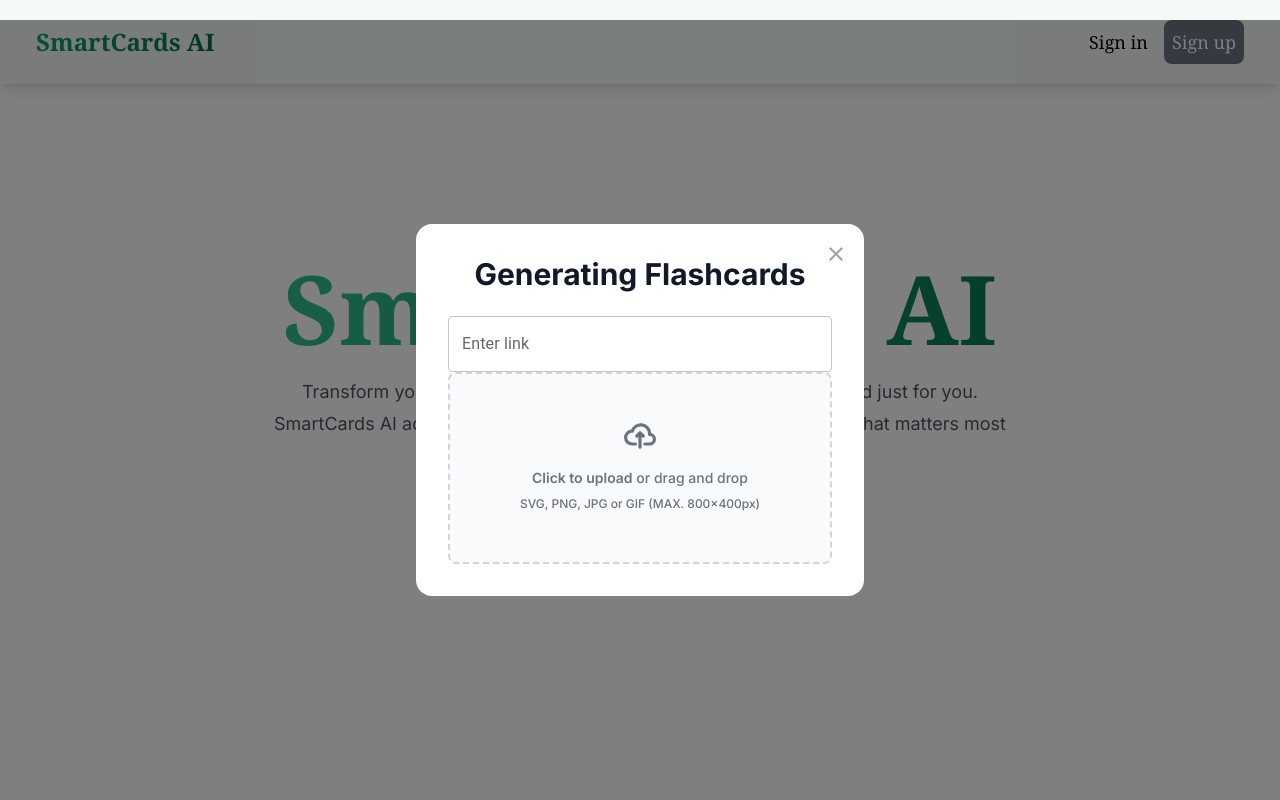
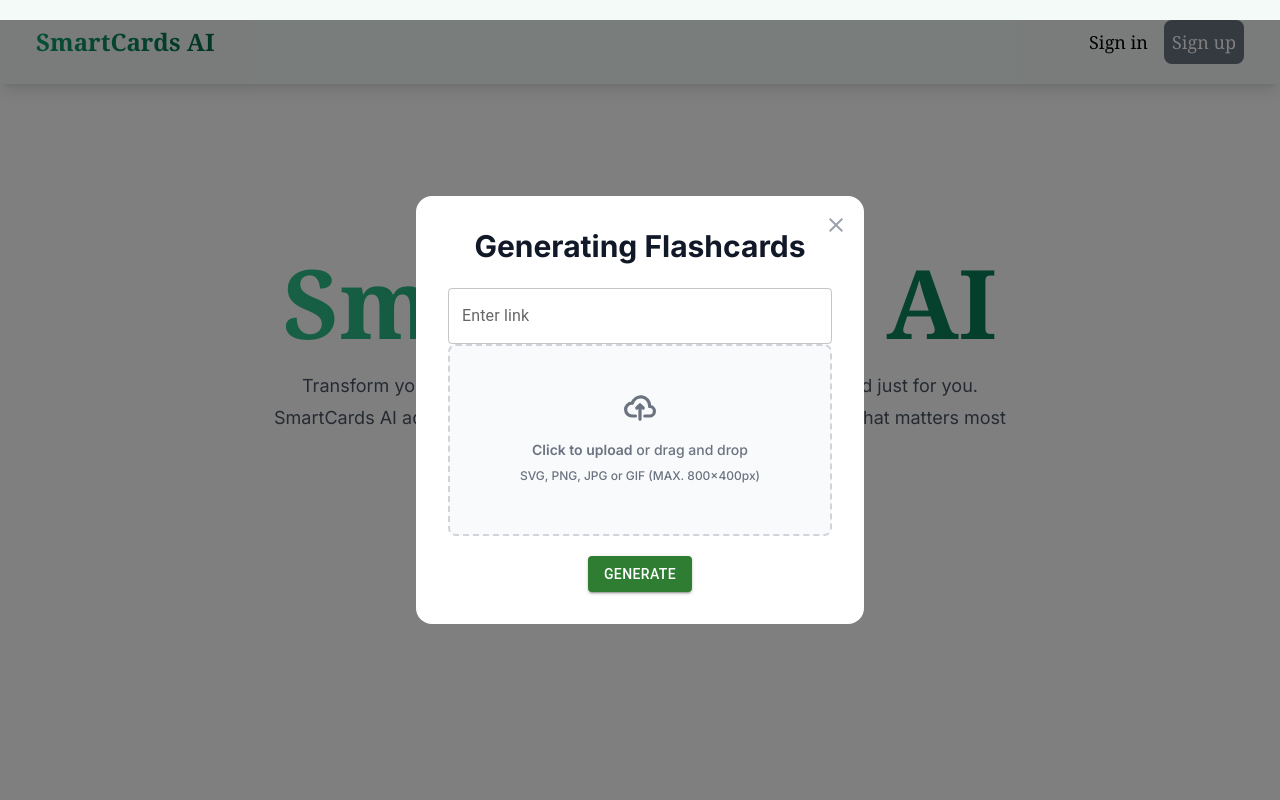
Before and after one commit to hamza24v/smart-cards-ai, a Next.js app: page / in a window 1280 px wide. Both pictures are taken after a click on the button "Generate Cards". Shown: the top 800 px of the page. Built offline with nearby package versions, Linux system fonts and the light colour scheme; no server answers.

Commit message:
enhanced

```diff
--- a/app/components/ContentUploader.jsx
+++ b/app/components/ContentUploader.jsx
@@ -1,10 +1,10 @@
-"use client"
-import React from "react";
+"use client";
+import React, { useState } from "react";
 import { FileInput, Label } from "flowbite-react";
 import TextField from "@mui/material/TextField";
 import CloseIcon from "@mui/icons-material/Close";
 import ClickAwayListener from "@mui/material/ClickAwayListener"; // used to close pop up modal when clicked outside of it
-
+import Button from '@mui/material/Button';
 
 // pop up modal
 function Modal({ children, showModal, setShowModal }) {
@@ -27,14 +27,19 @@
   );
 }
 
+function FileUploader({ onFileSelect }) {
+  const handleFileChange = (event) => {
+    const file = event.target.files[0];
+    if (file) {
+      onFileSelect(file);
+    }
+  };
 
-
-// got this code from flowbite react docs
-function FileUploader() {
+// got this below code from flowbite react docs
   return (
     <Label
       htmlFor="dropzone-file"
-      className="flex flex-col items-center justify-center w-full h-48 cursor-pointer rounded-lg border-2 border-dashed border-gray-300 bg-gray-50 hover:bg-gray-100 dark:border-gray-600 dark:bg-gray-700 dark:hover:border-gray-500 dark:hover:bg-gray-600"
+      className="flex flex-col items-center justify-center w-full mb-5  h-48 cursor-pointer rounded-lg border-2 border-dashed border-gray-300 bg-gray-50 hover:bg-gray-100 dark:border-gray-600 dark:bg-gray-700 dark:hover:border-gray-500 dark:hover:bg-gray-600"
     >
       <div className="flex flex-col items-center justify-center pt-5 pb-6">
         <svg
@@ -60,12 +65,29 @@
           SVG, PNG, JPG or GIF (MAX. 800x400px)
         </p>
       </div>
-      <FileInput id="dropzone-file" className="hidden" />
+      <FileInput
+        id="dropzone-file"
+        className="hidden"
+        onChange={handleFileChange}
+      />
     </Label>
   );
 }
 
 function ContentUploader({ showModal, setShowModal }) {
+  const [link, setLink] = useState("");
+  const [selectedFile, setSelectedFile] = useState(null);
+
+
+  const handleFileSelect = (file) => {
+    setSelectedFile(file);
+  };
+
+  const handleUpload = () => {
+    if(selectedFile) {
+      console.log("uploading files...", selectedFile)
+    }
+  }
   return (
     <Modal showModal={showModal} setShowModal={setShowModal}>
       <h1 className="text-3xl font-bold mb-6 text-center text-gray-900 dark:text-white">
@@ -74,11 +96,22 @@
       <TextField
         id="outlined-link-input"
         label="Enter link"
+        value={link}
+        onChange={(e) => {
+          setLink(e.target.value);
+        }}
         type="link"
         variant="outlined"
         className="w-full mb-6"
       />
-      <FileUploader />
+      <FileUploader onFileSelect={handleFileSelect} />
+      <Button
+        variant="contained"
+        color="success"
+        onClick={handleUpload}
+      >
+        Generate
+      </Button>
     </Modal>
   );
 }
--- a/app/components/Hero.jsx
+++ b/app/components/Hero.jsx
@@ -15,7 +15,7 @@
         for you. SmartCards AI adapts to your learning needs, helping you focus
         on what matters most and retain knowledge more effectively.
       </p>
-      <button className='bg-green-400 p-3 rounded-lg hover:scale-105 hover:ring-2' onClick={() => setShowModal(true)}>
+      <button className='bg-green-400 text-white text-xl p-4 bg-gradient-to-r from-green-400 to-green-600 rounded-lg hover:scale-105 hover:ring-2 transition duration-300' onClick={() => setShowModal(true)}>
         Generate Cards
       </button>
       <ContentUploader showModal={showModal} setShowModal={setShowModal}/>
```
